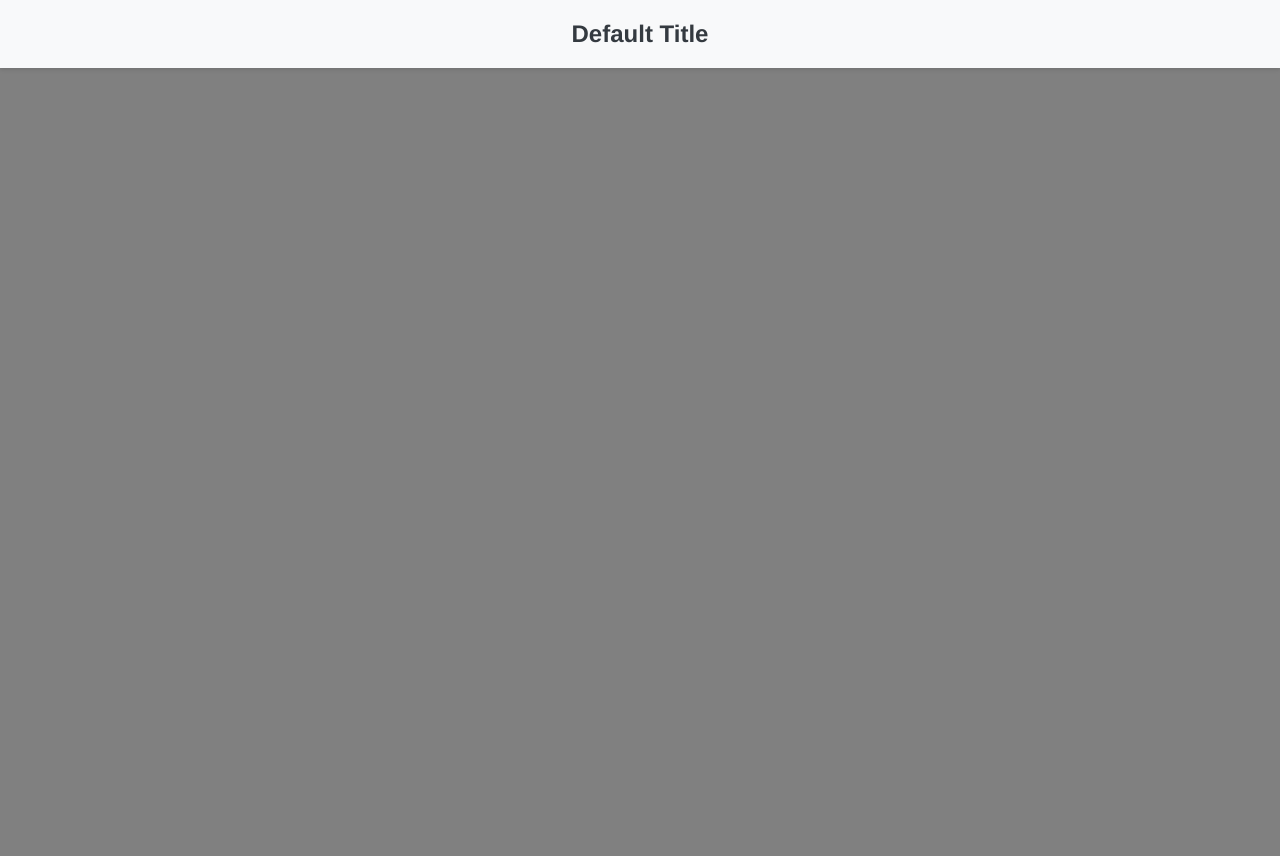
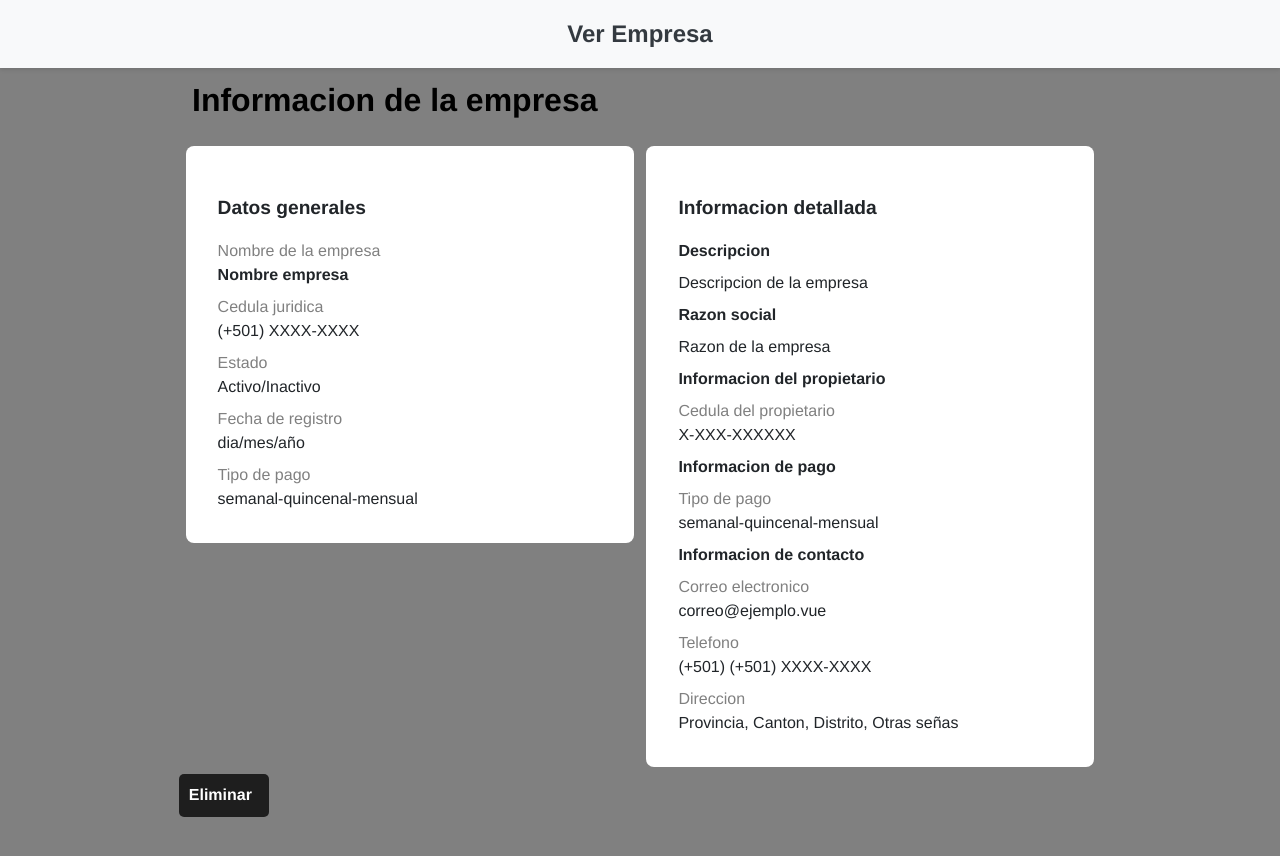
Before and after one commit to RachitDiaz/Vorlagenersteller_S.A, a Vue app in the folder FrontEnd/frontend-planilla/: page /VerEmpresa in a window 1280 px wide. Before the commit this address had no page. Shown: the top 856 px of the page. Built offline with nearby package versions, Linux system fonts and the light colour scheme.

Commit message:
Front-end para ver datos de empresa

```diff
--- /dev/null
+++ b/FrontEnd/frontend-planilla/src/components/VerEmpresa.vue
@@ -0,0 +1,158 @@
+<template>
+
+    <div class="mb-5" >
+
+        <div class="page-tittle">Informacion de la empresa</div>
+
+        <div class="info-container">
+            <div class="section-tittle">Datos generales</div>
+
+            <div class="section-subtittle">Nombre de la empresa</div>
+            <div style="font-weight: bold;"> {{ nombre }} </div>
+
+            <div class="section-subtittle">Cedula juridica</div>
+            <div> {{telefono}} </div>
+
+            <div class="section-subtittle">Estado</div>
+            <div> Activo/Inactivo </div>
+
+            <div class="section-subtittle">Fecha de registro</div>
+            <div> {{fechaRegistro}} </div>
+
+            <div class="section-subtittle">Tipo de pago</div>
+            <div> {{tipoPago}} </div>
+        </div>
+
+        <div class="info-container">
+            <div class="section-tittle"> Informacion detallada</div>
+
+            <div class="subsection-tittle"> Descripcion </div>
+            <div> {{descripcion}}</div>
+            <div class="subsection-tittle"> Razon social </div>
+            <div> {{razonSocial}}</div>
+
+            <div class="subsection-tittle"> Informacion del propietario </div>
+            <div class="section-subtittle">Cedula del propietario</div>
+            <div> {{cedulaJuridica}} </div>
+
+            <div class="subsection-tittle"> Informacion de pago </div>
+            <div class="section-subtittle"> Tipo de pago </div>
+            <div> {{tipoPago}} </div>
+
+            <div class="subsection-tittle">Informacion de contacto</div>
+
+            <div class="section-subtittle">Correo electronico</div>
+            <div> {{correoElectronico}} </div>
+            <div class="section-subtittle">Telefono</div>
+            <div> (+501) {{telefono}} </div>
+            <div class="section-subtittle">Direccion</div>
+            <div> {{ provincia }}, {{ canton }}, {{ distrito }}, {{ otrasSenas }} </div>
+        </div>
+
+        <div style="width: 35%;">
+        <button type="submit" class="btn-eliminar">Eliminar</button>
+        </div>
+    </div>
+</template>
+
+<script>
+
+
+export default {
+  name: 'InfoEmpresa',
+  data() {
+    return {
+        nombre: 'Nombre empresa',
+        descripcion: 'Descripcion de la empresa',
+        cedulaJuridica: 'X-XXX-XXXXXX',
+        cedulaDueno: 'X-XXXX-XXXX',
+        correoElectronico: 'correo@ejemplo.vue',
+        telefono: '(+501) XXXX-XXXX',
+        razonSocial: 'Razon de la empresa',
+        cantidadEmpleados: '# empleados',
+        fechaRegistro:"dia/mes/año",
+        tipoPago: "semanal-quincenal-mensual",
+        provincia: "Provincia",
+        canton: "Canton",
+        distrito: "Distrito",
+        otrasSenas: "Otras señas",
+    }
+  },
+  methods: {
+    registrarUsuario() {
+      console.log('Usuario registrado:', this.form);
+      // Aquí puedes hacer un POST a tu backend
+    }
+  },
+
+  created: function () {
+    },
+}
+</script>
+
+<style scoped>
+  .page-tittle {
+    font-size: xx-large;
+    font-weight: bold;
+    text-align: left;
+    padding-left: 15%;
+    padding-right: 15%;
+    padding-top: 1rem;
+    padding-bottom: 1rem;
+    color: black;
+  }
+
+  .info-container {
+    width: 35%;
+    margin: 0 auto;
+
+    margin-top: 10%;
+    padding: 2rem;
+    background-color: #fff;
+    border-radius: 8px;
+    border-color: grey;
+
+    display: inline-block;
+    vertical-align:top;
+    margin: 0.5%;
+    text-align: left;
+  }
+
+  .section-tittle {
+    font-weight: bold;
+    font-size: larger;
+    margin-bottom: 1rem;
+    margin-top: 1rem;
+  }
+
+  .section-subtittle {
+    font-weight: normal;
+    font-size: medium;
+    color: grey;
+    margin-top: 0.5rem;
+  }
+
+  .subsection-tittle {
+    font-weight: bold;
+    font-size: normal;
+    margin-bottom: 0.5rem;
+    margin-top: 0.5rem;
+  }
+
+  .btn-eliminar {
+    width: 20%;
+    background-color: #1e1e1e;
+    color: #fff;
+    padding: 0.6rem;
+    border: none;
+    border-radius: 5px;
+    font-weight: bold;
+    cursor: pointer;
+    text-align: left;
+  }
+
+  .btn-eliminar:hover {
+    background-color: #ff3232;
+  }
+
+</style>
--- a/FrontEnd/frontend-planilla/src/main.js
+++ b/FrontEnd/frontend-planilla/src/main.js
@@ -5,6 +5,7 @@ import AgregarBeneficios from "./components/AgregarBeneficios.vue";
 import RegistrarDueno from "./components/RegistrarDueno.vue";
 import 'bootstrap/dist/js/bootstrap.bundle.min.js'
 import ListaEmpresas from './components/ListaEmpresas.vue';
+import VerEmpresa from './components/VerEmpresa.vue';
 
 const router = createRouter({
   history: createWebHistory(),
@@ -12,7 +13,7 @@ const router = createRouter({
     { path: "/AgregarBeneficios", name: "AgregarBeneficios", component: AgregarBeneficios, meta: { title: 'Agregar Beneficios' } },
     { path: "/RegistrarDueno", name: "RegistrarDueño", component: RegistrarDueno, meta: { title: 'Registrar Dueño' } },
     { path: "/ListaEmpresas", name: "ListaEmpresa", component: ListaEmpresas, meta: { title: 'Lista de Empresas' } },
-
+    { path: "/VerEmpresa", name: "VerEmpresa", component: VerEmpresa, meta: { title: 'Ver Empresa' } },
   ],
 });
 
```
